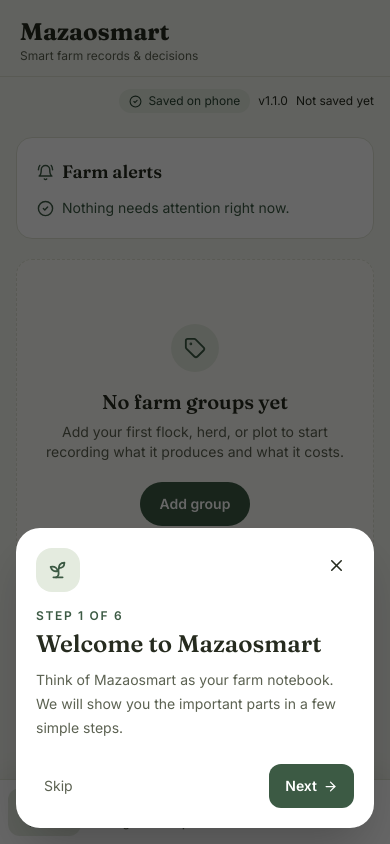
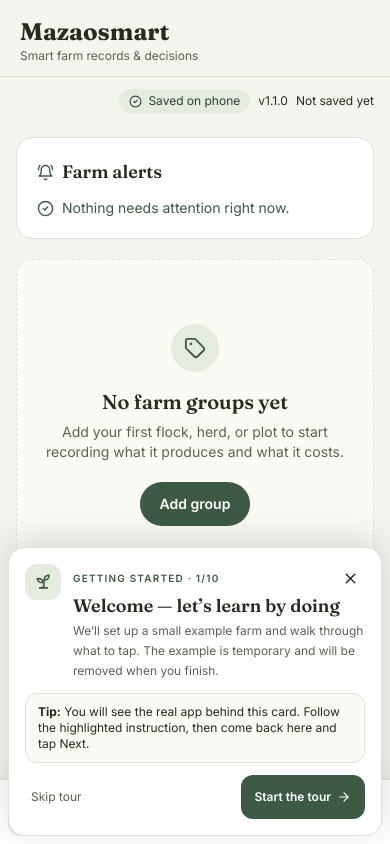
Before and after one commit to makosa-irvin/farm-mvp-app, a React (Vite) app: page / in a window 390 px wide. Built offline with nearby package versions, Linux system fonts and the light colour scheme.

Commit message:
Improve onboarding for mobile learn-by-doing flow

```diff
--- a/src/components/OnboardingTour.jsx
+++ b/src/components/OnboardingTour.jsx
@@ -1,25 +1,22 @@
 import { useEffect, useState } from 'react';
-import { ArrowLeft, ArrowRight, CheckCircle2, ClipboardList, Sprout, Wallet, WifiOff, X } from 'lucide-react';
-import { todayISO } from '../lib/helpers.js';
+import { ArrowLeft, ArrowRight, BarChart3, Boxes, ClipboardList, Home, Settings, Sprout, Wallet, X } from 'lucide-react';
 
 const STORAGE_KEY = 'mazao-onboarding-completed';
-const TUTORIAL_UNIT_ID = 'tutorial_unit_mazao';
-const TUTORIAL_LOG_ID = 'tutorial_log_mazao';
 
 /**
- * Small, local-first onboarding tour designed for first-time farmers.
- * It uses the real app navigation and a clearly marked temporary example
- * record instead of screenshots or a remote tutorial service.
+ * Compact, learn-by-doing onboarding for first-time farmers.
+ * The application remains fully visible and usable behind a small bottom
+ * sheet; no dark overlay or screenshot-like tour is used on mobile.
  */
 export default function OnboardingTour({ farm, onNavigate, onReset }) {
   const [open, setOpen] = useState(() => localStorage.getItem(STORAGE_KEY) !== 'true');
   const [step, setStep] = useState(0);
-  const [exampleAdded, setExampleAdded] = useState(() => Boolean(farm.units.some((unit) => unit.tutorial)));
+  const [examplesReady, setExamplesReady] = useState(false);
 
   useEffect(() => {
     const showTour = () => {
       setStep(0);
-      setExampleAdded(false);
+      setExamplesReady(true);
       setOpen(true);
       onNavigate('dashboard');
     };
@@ -27,100 +24,44 @@
     return () => window.removeEventListener('mazao-show-onboarding', showTour);
   }, [onNavigate]);
 
-  useEffect(() => {
-    if (farm.units.some((unit) => unit.tutorial)) setExampleAdded(true);
-  }, [farm.units]);
-
   if (!open) return null;
 
   const steps = [
-    {
-      title: 'Welcome to Mazaosmart',
-      body: 'Think of Mazaosmart as your farm notebook. We will show you the important parts in a few simple steps.',
-      icon: Sprout,
-      tab: 'dashboard',
-    },
-    {
-      title: 'Start with the Dashboard',
-      body: 'This is your farm at a glance. You can see what you produced, what you spent, and what needs your attention.',
-      icon: Sprout,
-      tab: 'dashboard',
-    },
-    {
-      title: 'See how it works',
-      body: exampleAdded
-        ? 'We added a small example farm record. Look at the dashboard — the numbers changed because something was recorded.'
-        : 'Tap the button below and we will add a temporary example. It is not your real farm data and will be removed when you finish.',
-      icon: CheckCircle2,
-      tab: 'dashboard',
-    },
-    {
-      title: 'Record what happens today',
-      body: 'Use Daily log when you collect eggs, harvest crops, milk cows, or record losses. You do not need accounting knowledge.',
-      icon: ClipboardList,
-      tab: 'log',
-    },
-    {
-      title: 'Keep track of money and stock',
-      body: 'Expenses records money you spend. Stock tells you what you have left. Use them when you buy feed, fertilizer, medicine or other supplies.',
-      icon: Wallet,
-      tab: 'expenses',
-    },
-    {
-      title: 'You can use it without internet',
-      body: 'Mazaosmart is designed to keep working when the connection is poor. Your records are saved on this device. You can back them up from Settings.',
-      icon: WifiOff,
-      tab: 'settings',
-    },
+    { title: 'Welcome — let’s learn by doing', body: 'We’ll set up a small example farm and walk through what to tap. The example is temporary and will be removed when you finish.', icon: Sprout, tab: 'dashboard' },
+    { title: '1. Add a farm group', body: 'Tap More → Farm groups. Add something you manage, such as “Layer House A”, “My Dairy Cows”, or “Tomato Plot”. This is where your records start.', icon: Home, tab: 'units', action: 'Open Farm groups' },
+    { title: '2. Add your stock', body: 'Tap More → Stock. Add things you keep on the farm, such as feed, seed, fertilizer or medicine. Enter what you have now.', icon: Boxes, tab: 'inventory', action: 'Open Stock' },
+    { title: '3. Record money you spend', body: 'Tap Expenses. Enter what you paid, what it was for, and optionally which farm group it belongs to. You do not need accounting knowledge.', icon: Wallet, tab: 'expenses', action: 'Open Expenses' },
+    { title: '4. Record what happened today', body: 'Tap Log. Choose your farm group and record what you produced, lost, or used. This is your daily farm notebook.', icon: ClipboardList, tab: 'log', action: 'Open Daily Log' },
+    { title: '5. See your farm at a glance', body: 'Now look at Home. The example records make the dashboard useful: production, costs, stock and farm alerts have something to show.', icon: Home, tab: 'dashboard', action: 'Show me the dashboard' },
+    { title: '6. Understand the bigger picture', body: 'Analytics turns your records into simple trends and comparisons. Reports give you a useful summary you can review or share.', icon: BarChart3, tab: 'analytics', action: 'Show Analytics' },
+    { title: '7. Reports', body: 'Reports bring the important numbers together. Think of this as your farm’s printable summary — not an accounting exam.', icon: ClipboardList, tab: 'reports', action: 'Show Reports' },
+    { title: '8. Settings & backup', body: 'Settings is where you can back up your records, restore them, and manage important app options. Make a backup regularly.', icon: Settings, tab: 'settings', action: 'Open Settings' },
+    { title: 'You’re ready', body: 'The example farm will now be removed. Your real records will not be touched. Start with your first farm group, then record what happens each day.', icon: Sprout, tab: 'dashboard', action: 'Start using Mazaosmart' },
   ];
 
   const current = steps[step];
   const Icon = current.icon;
 
-  function closeTutorial(completed = false) {
-    if (exampleAdded) onReset();
+  function finish(completed = false) {
+    onReset();
     if (completed) localStorage.setItem(STORAGE_KEY, 'true');
     setOpen(false);
+    onNavigate('dashboard');
   }
 
   function next() {
-    if (step === 2 && !exampleAdded) {
-      const unit = {
-        id: TUTORIAL_UNIT_ID,
-        name: 'Example tomato plot',
-        type: 'crop',
-        initialCount: 1,
-        producePrice: 150,
-        startDate: todayISO(),
-        createdAt: Date.now(),
-        tutorial: true,
-      };
-      farm.addUnit(unit);
-      farm.addLog({
-        id: TUTORIAL_LOG_ID,
-        unitId: unit.id,
-        date: todayISO(),
-        produced: 20,
-        grades: null,
-        loss: 0,
-        feedKg: 0,
-        feedQuantity: 0,
-        feedItemId: null,
-        mortality: 0,
-        notes: 'Temporary Mazaosmart tutorial example.',
-        createdAt: Date.now(),
-        tutorial: true,
-      }, unit);
-      setExampleAdded(true);
-      onNavigate('dashboard');
+    if (step === 0 && !examplesReady) setExamplesReady(true);
+    if (step === 0) {
+      farm.seedTutorialData();
+      setExamplesReady(true);
+      setStep(1);
+      onNavigate('units');
       return;
     }
-
     if (step === steps.length - 1) {
-      closeTutorial(true);
+      finish(true);
       return;
     }
-
     const nextStep = step + 1;
     setStep(nextStep);
     onNavigate(steps[nextStep].tab);
@@ -134,53 +75,45 @@
   }
 
   return (
-    <div className="fixed inset-0 z-[100]" role="dialog" aria-modal="true" aria-labelledby="mazao-onboarding-title">
-      <div className="absolute inset-0 bg-black/60" />
-      <div className="absolute inset-x-4 bottom-4 sm:bottom-6 sm:left-1/2 sm:right-auto sm:w-[min(32rem,calc(100%-2rem))] sm:-translate-x-1/2">
-        <section className="rounded-3xl p-5 sm:p-6 shadow-2xl" style={{ background: 'var(--surface)', color: 'var(--ink)' }}>
-          <div className="flex items-start justify-between gap-4">
-            <div className="w-11 h-11 rounded-2xl flex items-center justify-center shrink-0" style={{ background: 'var(--forest-tint)', color: 'var(--forest)' }}>
-              <Icon size={22} />
+    <div className="fixed inset-x-0 bottom-0 z-[100] px-2 pb-[calc(env(safe-area-inset-bottom)+0.5rem)] sm:px-4" role="dialog" aria-modal="false" aria-labelledby="mazao-onboarding-title">
+      <section className="mx-auto w-full max-w-2xl rounded-2xl sm:rounded-3xl p-4 sm:p-5 shadow-[0_-8px_35px_rgba(0,0,0,0.14)]" style={{ background: 'var(--surface)', color: 'var(--ink)', border: '1px solid var(--line)' }}>
+        <div className="flex items-start gap-3">
+          <div className="w-9 h-9 sm:w-10 sm:h-10 rounded-xl flex items-center justify-center shrink-0" style={{ background: 'var(--forest-tint)', color: 'var(--forest)' }}><Icon size={19} /></div>
+          <div className="min-w-0 flex-1">
+            <div className="flex items-center justify-between gap-2">
+              <div className="text-[10px] sm:text-xs font-semibold uppercase tracking-[0.12em]" style={{ color: 'var(--forest)' }}>Getting started · {step + 1}/{steps.length}</div>
+              <button type="button" onClick={() => finish(false)} className="p-1.5 rounded-lg shrink-0" aria-label="Close tutorial"><X size={17} /></button>
             </div>
-            <button type="button" onClick={() => closeTutorial(false)} className="p-2 rounded-xl" aria-label="Close tutorial">
-              <X size={19} />
-            </button>
+            <h2 id="mazao-onboarding-title" className="font-display text-lg sm:text-xl font-semibold leading-tight mt-0.5">{current.title}</h2>
+            <p className="text-xs sm:text-sm leading-5 mt-1" style={{ color: 'var(--ink-soft)' }}>{current.body}</p>
+          </div>
         </div>
 
-          <div className="mt-4">
-            <div className="text-xs font-semibold uppercase tracking-[0.14em]" style={{ color: 'var(--forest)' }}>
-              Step {step + 1} of {steps.length}
-            </div>
-            <h2 id="mazao-onboarding-title" className="font-display text-2xl font-semibold mt-1">{current.title}</h2>
-            <p className="text-sm leading-6 mt-2" style={{ color: 'var(--ink-soft)' }}>{current.body}</p>
-          </div>
-
-          {step === 2 && exampleAdded && (
-            <div className="mt-4 rounded-2xl p-4 text-sm" style={{ background: 'var(--forest-tint)', border: '1px solid var(--line)' }}>
-              <strong>Example:</strong> 20 kg of tomatoes were recorded at KSh 150 per kg. The example is temporary and will not remain in your farm records.
+        {step === 0 && (
+          <div className="mt-3 rounded-xl px-3 py-2.5 text-xs" style={{ background: 'var(--surface-alt)', border: '1px solid var(--line)' }}>
+            <strong>Tip:</strong> You will see the real app behind this card. Follow the highlighted instruction, then come back here and tap Next.
           </div>
         )}
 
-          <div className="flex items-center justify-between gap-3 mt-6">
-            <button type="button" onClick={() => closeTutorial(false)} className="text-sm px-2 py-2" style={{ color: 'var(--ink-soft)' }}>
-              Skip
-            </button>
-            <div className="flex items-center gap-2">
-              {step > 0 && (
-                <button type="button" onClick={back} className="btn-ghost rounded-xl px-3.5 py-2.5 inline-flex items-center gap-1.5 text-sm">
-                  <ArrowLeft size={15} /> Back
-                </button>
+        {step >= 5 && step <= 7 && (
+          <div className="mt-3 flex gap-1.5" aria-label="Example data loaded">
+            {['50 layers', '30 trays', 'KSh 5,250 costs', '50 kg stock'].map((item) => <span key={item} className="text-[10px] sm:text-xs px-2 py-1 rounded-full" style={{ background: 'var(--forest-tint)', color: 'var(--forest)' }}>{item}</span>)}
+          </div>
         )}
-              <button type="button" onClick={next} className="btn-primary rounded-xl px-4 py-2.5 inline-flex items-center gap-1.5 text-sm">
-                {step === 2 && !exampleAdded ? 'Show me an example' : step === steps.length - 1 ? 'Start using Mazaosmart' : 'Next'}
-                {step !== 2 && step !== steps.length - 1 && <ArrowRight size={15} />}
+
+        <div className="flex items-center justify-between gap-2 mt-3">
+          <button type="button" onClick={() => finish(false)} className="text-xs sm:text-sm px-1.5 py-2" style={{ color: 'var(--ink-soft)' }}>Skip tour</button>
+          <div className="flex items-center gap-1.5">
+            {step > 0 && <button type="button" onClick={back} className="btn-ghost rounded-xl px-3 py-2 text-xs sm:text-sm inline-flex items-center gap-1"><ArrowLeft size={14} /> Back</button>}
+            <button type="button" onClick={next} className="btn-primary rounded-xl px-3.5 py-2 text-xs sm:text-sm inline-flex items-center gap-1.5">
+              {step === 0 ? 'Start the tour' : current.action || 'Next'}
+              {step !== steps.length - 1 && <ArrowRight size={14} />}
             </button>
           </div>
         </div>
       </section>
     </div>
-    </div>
   );
 }
 
-export { STORAGE_KEY, TUTORIAL_UNIT_ID, TUTORIAL_LOG_ID };
+export { STORAGE_KEY };
```
Lines whose indentation alone changed are shown as unchanged.
